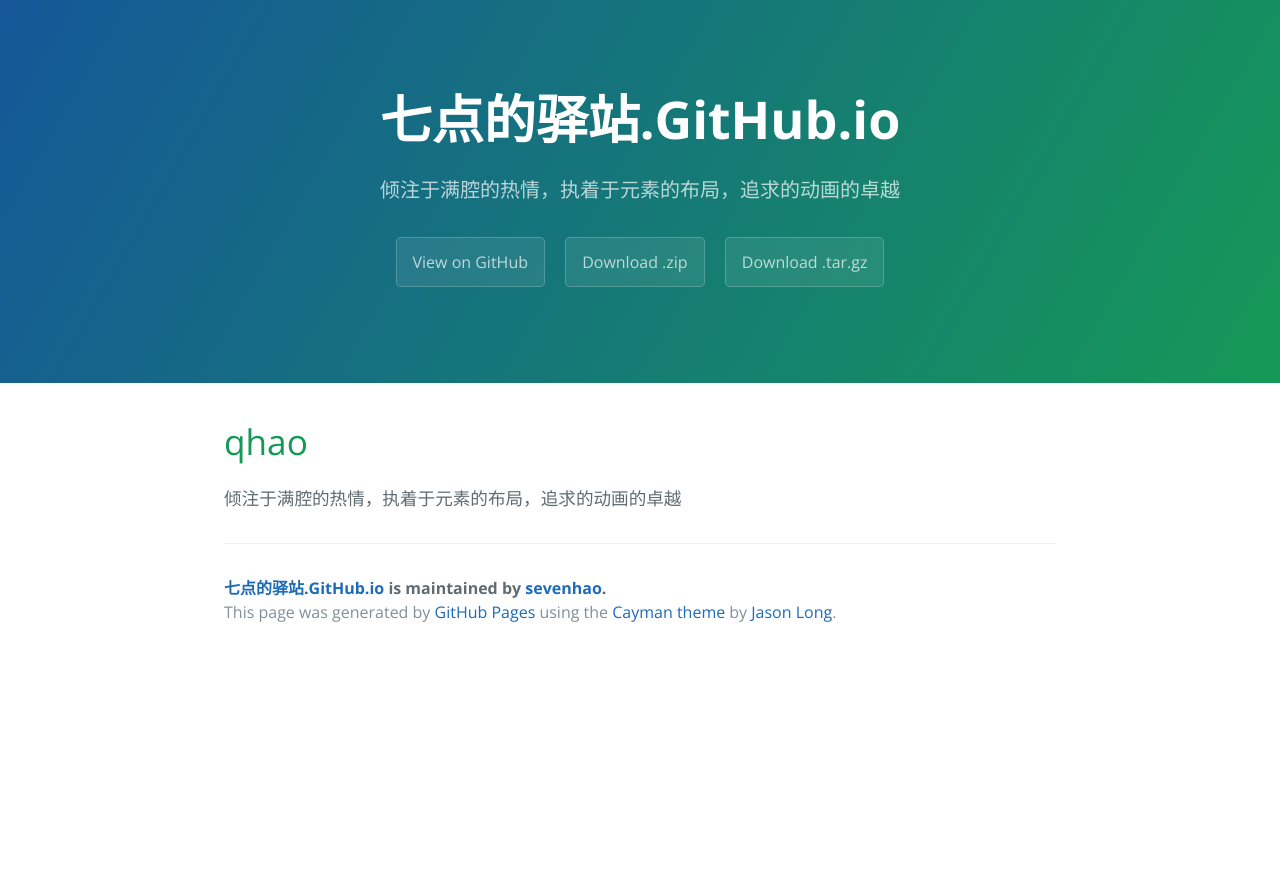
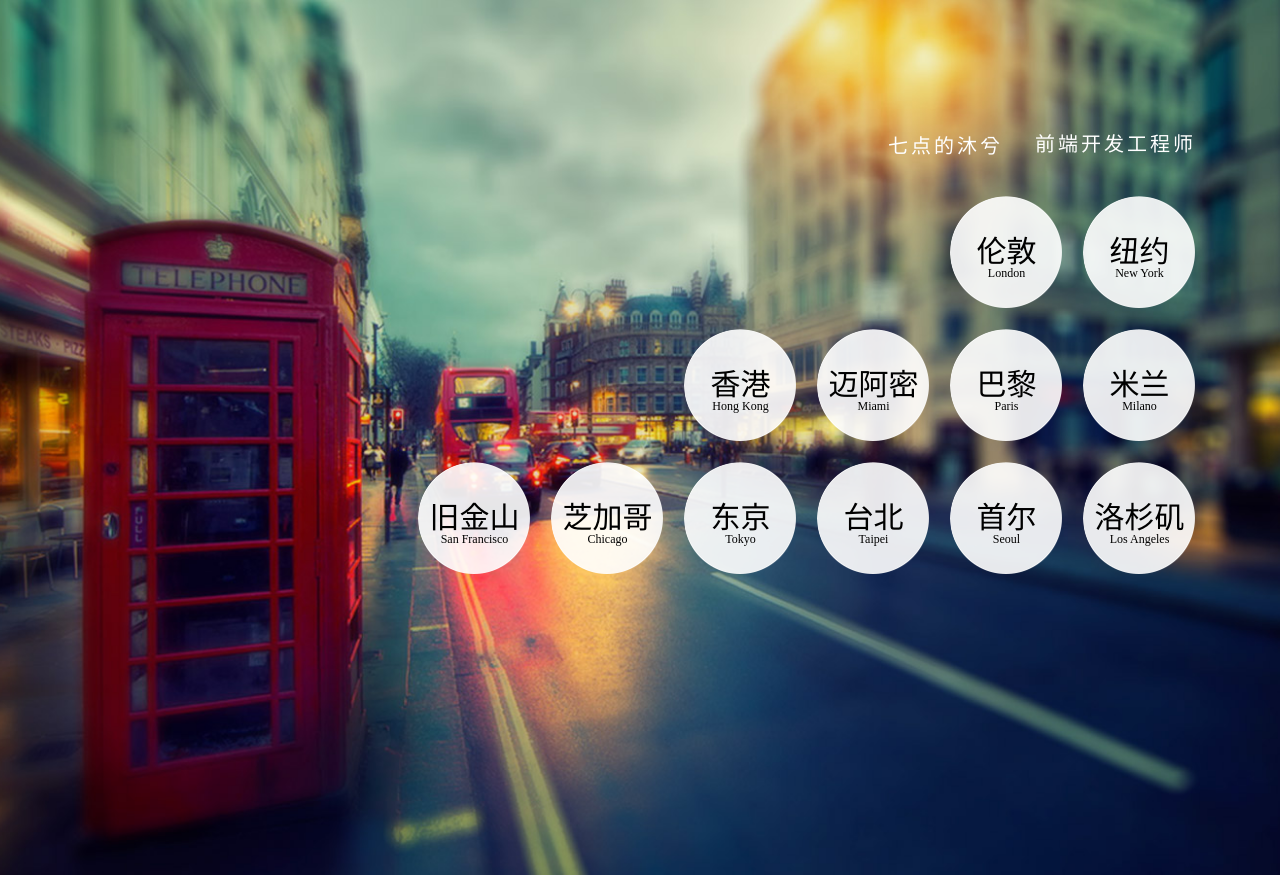
Before and after one commit to sevenhao/qhao, a plain HTML site: page index.html in a window 1280 px wide. Before the commit the page ends 800 px from the top, so only its background shows below. Drawn offline with nearby package versions, Linux system fonts and the light colour scheme.

Commit message:
主页设计仿出国购

```diff
--- a/index.html
+++ b/index.html
@@ -1,36 +1,149 @@
 <!DOCTYPE html>
 <html lang="en-us">
-  <head>
+<head>
     <meta charset="UTF-8">
     <title>七点的驿站.GitHub.io by sevenhao</title>
     <meta name="viewport" content="width=device-width, initial-scale=1">
-    <link rel="stylesheet" type="text/css" href="stylesheets/normalize.css" media="screen">
-    <link href='https://fonts.googleapis.com/css?family=Open+Sans:400,700' rel='stylesheet' type='text/css'>
-    <link rel="stylesheet" type="text/css" href="stylesheets/stylesheet.css" media="screen">
-    <link rel="stylesheet" type="text/css" href="stylesheets/github-light.css" media="screen">
-  </head>
-  <body>
-    <section class="page-header">
-      <h1 class="project-name">七点的驿站.GitHub.io</h1>
-      <h2 class="project-tagline">倾注于满腔的热情，执着于元素的布局，追求的动画的卓越</h2>
-      <a href="https://github.com/sevenhao/qhao" class="btn">View on GitHub</a>
-      <a href="https://github.com/sevenhao/qhao/zipball/master" class="btn">Download .zip</a>
-      <a href="https://github.com/sevenhao/qhao/tarball/master" class="btn">Download .tar.gz</a>
-    </section>
+    <link rel="stylesheet" href="stylesheets/myStyle.css">
+</head>
+<body>
+  <div>
+      <div class="city_bg" id="city-bg" style="height: 875px;"></div>
+      <div class="intro">
+          <div class="city_list" id="city-list">
+              <div class="top_slogan">
+                  <i class="brand">七点的沐兮</i>&nbsp;&nbsp;&nbsp;&nbsp;<span>前端开发工程师</span>
+              </div>
+              <!-- 通过style控制元素的left值，每一次移动距离是-830px-->
+              <div class="single_wrap clearfix">
+                  <div class="single">
+                      <ul class="clearfix">
+                          <li>
+                              <a title="纽约-New York购物指南" action-type="change-bg" action-data="img=http://zanbai.b0.upaiyun.com/2013/12/8c404ae829b803c3.jpg" href="http://www.zanbai.com/newyork/">
+									<span class="city_name">
+										<em class="fs30">纽约</em>
+										<em class="fs12">New York</em>
+									</span>
+                                  <span class="bg"></span>
+                              </a>
+                          </li>
+                          <li>
+                              <a title="伦敦-London购物指南" action-type="change-bg" action-data="img=http://zanbai.b0.upaiyun.com/2013/12/a5b70ae75c064bf0.jpg" href="http://www.zanbai.com/london/">
+									<span class="city_name">
+										<em class="fs30">伦敦</em>
+										<em class="fs12">London</em>
+									</span>
+                                  <span class="bg"></span>
+                              </a>
+                          </li>
+                      </ul>
+                  </div>
+                  <div class="single">
+                      <ul class="clearfix">
+                          <li>
+                              <a title="米兰-Milano购物指南" action-type="change-bg" action-data="img=http://zanbai.b0.upaiyun.com/2013/12/d8144bb2b937b2b9.jpg" href="http://www.zanbai.com/milano/">
+									<span class="city_name">
+										<em class="fs30">米兰</em>
+										<em class="fs12">Milano</em>
+									</span>
+                                  <span class="bg"></span>
+                              </a>
+                          </li>
+                          <li>
+                              <a title="巴黎-Paris购物指南" action-type="change-bg" action-data="img=http://zanbai.b0.upaiyun.com/2013/12/a003cb1078eaf205.jpg" href="http://www.zanbai.com/paris/">
+									<span class="city_name">
+										<em class="fs30">巴黎</em>
+										<em class="fs12">Paris</em>
+									</span>
+                                  <span class="bg"></span>
+                              </a>
+                          </li>
+                          <li>
+                              <a title="迈阿密-Miami购物指南" action-type="change-bg" action-data="img=http://zanbai.b0.upaiyun.com/2013/12/d5c8d8292b04568f.jpg" href="http://www.zanbai.com/miami/">
+									<span class="city_name">
+										<em class="fs30">迈阿密</em>
+										<em class="fs12">Miami</em>
+									</span>
+                                  <span class="bg"></span>
+                              </a>
+                          </li>
+                          <li>
+                              <a title="香港-Hong Kong购物指南" action-type="change-bg" action-data="img=http://zanbai.b0.upaiyun.com/2013/12/37dd15525c549a87.jpg" href="http://www.zanbai.com/hongkong/">
+									<span class="city_name">
+										<em class="fs30">香港</em>
+										<em class="fs12">Hong Kong</em>
+									</span>
+                                  <span class="bg"></span>
+                              </a>
+                          </li>
+                      </ul>
+                  </div>
+                  <div class="single">
+                      <ul class="clearfix">
+                          <li>
+                              <a title="洛杉矶-Los Angeles购物指南" action-type="change-bg" action-data="img=http://zanbai.b0.upaiyun.com/2013/12/8bc0d3570e83d69e.jpg" href="http://www.zanbai.com/losangeles/">
+									<span class="city_name">
+										<em class="fs30">洛杉矶</em>
+										<em class="fs12">Los Angeles</em>
+									</span>
+                                  <span class="bg"></span>
+                              </a>
+                          </li>
+                          <li>
+                              <a title="首尔-Seoul购物指南" action-type="change-bg" action-data="img=http://zanbai.b0.upaiyun.com/2013/12/2697886b928e6154.jpg" href="http://www.zanbai.com/seoul/">
+									<span class="city_name">
+										<em class="fs30">首尔</em>
+										<em class="fs12">Seoul</em>
+									</span>
+                                  <span class="bg"></span>
+                              </a>
+                          </li>
+                          <li>
+                              <a title="台北-Taipei购物指南" action-type="change-bg" action-data="img=http://zanbai.b0.upaiyun.com/2013/12/e6a93d5dc3a8078a.jpg" href="http://www.zanbai.com/taipei/">
+									<span class="city_name">
+										<em class="fs30">台北</em>
+										<em class="fs12">Taipei</em>
+									</span>
+                                  <span class="bg"></span>
+                              </a>
+                          </li>
+                          <li>
+                              <a title="东京-Tokyo购物指南" action-type="change-bg" action-data="img=http://zanbai.b0.upaiyun.com/2013/12/414df54103c74ddb.jpg" href="http://www.zanbai.com/tokyo/">
+									<span class="city_name">
+										<em class="fs30">东京</em>
+										<em class="fs12">Tokyo</em>
+									</span>
+                                  <span class="bg"></span>
+                              </a>
+                          </li>
+                          <li>
+                              <a title="芝加哥-Chicago购物指南" action-type="change-bg" action-data="img=http://zanbai.b0.upaiyun.com/2013/12/c4829fa1c52e933d.jpg" href="http://www.zanbai.com/chicago/">
+									<span class="city_name">
+										<em class="fs30">芝加哥</em>
+										<em class="fs12">Chicago</em>
+									</span>
+                                  <span class="bg"></span>
+                              </a>
+                          </li>
+                          <li>
+                              <a title="旧金山-San Francisco购物指南" action-type="change-bg" action-data="img=http://zanbai.b0.upaiyun.com/2013/12/1dfb2b230f46b829.jpg" href="http://www.zanbai.com/sanfrancisco/">
+									<span class="city_name">
+										<em class="fs30">旧金山</em>
+										<em class="fs12">San Francisco</em>
+									</span>
+                                  <span class="bg"></span>
+                              </a>
+                          </li>
+                      </ul>
+                  </div>
+              </div>
+          </div>
 
-    <section class="main-content">
-      <h1>
-<a id="qhao" class="anchor" href="#qhao" aria-hidden="true"><span class="octicon octicon-link"></span></a>qhao</h1>
+      </div>
+  </div>
+  <script type="text/javascript">
+      require('home/main1');
+  </script>
 
-<p>倾注于满腔的热情，执着于元素的布局，追求的动画的卓越</p>
-
-      <footer class="site-footer">
-        <span class="site-footer-owner"><a href="https://github.com/sevenhao/qhao">七点的驿站.GitHub.io</a> is maintained by <a href="https://github.com/sevenhao">sevenhao</a>.</span>
-        <span class="site-footer-credits">This page was generated by <a href="https://pages.github.com">GitHub Pages</a> using the <a href="https://github.com/jasonlong/cayman-theme">Cayman theme</a> by <a href="https://twitter.com/jasonlong">Jason Long</a>.</span>
-      </footer>
-
-    </section>
-
-
-  </body>
+</body>
 </html>
--- /dev/null
+++ b/stylesheets/myStyle.css
@@ -0,0 +1,243 @@
+@charset "utf-8";
+/* CSS Document */
+body {
+    background: #fff;
+    font-family: "STHeiti","Microsoft YaHei",'微软雅黑',"monotype corsive";
+    color: #666;
+    font-size: 13px;
+}
+
+body, h1, h2, h3, h4, h5, h6, dl, dt, dd, ul, ol, li, th, td, p, blockquote, pre, form, fieldset, legend, input, button, textarea, hr {
+    margin: 0;
+    padding: 0;
+}
+
+::selection {
+    background: #000;
+    color: #fff;
+}
+
+html {
+    font-family: sans-serif;
+    -ms-text-size-adjust: 100%;
+    -webkit-text-size-adjust: 100%;
+}
+
+* {
+    box-sizing: border-box;
+}
+
+.fs51{font-size: 51px}
+.fs30{font-size: 30px}
+.fs24{font-size: 24px}
+.fs18{font-size: 18px}
+.fs12{font-size: 12px}
+
+.clearfix {
+    display: block;
+}
+
+a {
+    color: #000;
+    text-decoration: none;
+}
+
+address, caption, cite, code, dfn, em, i, th, var {
+    font-style: normal;
+    font-weight: normal;
+}
+
+.city_bg {
+    background-image: url(../images/index/bg_1.jpg);
+    height: 760px;
+    background-repeat: no-repeat;
+    background-position: center 0;
+    background-size: cover;
+    position: absolute;
+    top: 0;
+    bottom: 0;
+    left: 0;
+    right: 0;
+    width: 100%;
+    z-index: -1;
+}
+
+.intro {
+    padding-top: 10%;
+}
+
+.intro .city_list {
+    width: auto;
+    border: none;
+    position: relative;
+    right: 5%;
+}
+
+.city_list .top_slogan {
+    color: #fff;
+    margin-left: 10%;
+    font-size: 20px;
+    margin: 0 20px 35px 0;
+    text-align: right;
+    letter-spacing: 3px;
+}
+
+.city_list .brand {
+    display: inline-block;
+    vertical-align: middle;
+    line-height: 30px;
+}
+
+.city_list .top_slogan {
+    color: #fff;
+    margin-left: 10%;
+    font-size: 20px;
+    margin: 0 20px 35px 0;
+    text-align: right;
+    letter-spacing: 3px;
+}
+
+.intro .single_wrap {
+    height: 400px;
+    overflow: hidden;
+    position: relative;
+}
+
+.intro .single {
+    float: right;
+    overflow: hidden;
+    zoom: 1;
+    width: 100%;
+    _position: relative;
+}
+
+.intro .single ul {
+    height: auto;
+    _position: relative;
+}
+
+.intro .city_list li {
+    float: right;
+}
+
+
+.city_list li {
+    float: left;
+    _display: inline;
+    _position: relative;
+    margin: 0 20px 20px 0;
+    background: url(../images/index/index_city.png);
+    _background-image: url(../images/index/index_city.gif);
+    width: 113px;
+    height: 113px;
+    border-radius: 56px;
+    overflow: hidden;
+    _zoom: 1;
+}
+
+.city_list li a {
+    position: relative;
+    top: 0;
+    left: 0;
+    display: block;
+    vertical-align: middle;
+    width: 113px;
+    height: 113px;
+    text-align: center;
+    overflow: hidden;
+    -webkit-transition: color .5s ease .15s;
+    color: #000;
+    zoom: 1;
+}
+
+.city_list li a .city_name {
+    position: relative;
+    display: block;
+    z-index: 100;
+    margin-top: 31px;
+}
+
+.city_list li a span em {
+    display: block;
+    height: 34px;
+}
+
+.city_list li a .city_name .fs12 {
+    margin-top: 5px;
+}
+
+.city_list li a .bg {
+    position: absolute;
+    top: 113px;
+    left: 0;
+    width: 100%;
+    height: 100%;
+    -webkit-transition: top .1s ease-out .15s;
+    background: url(../images/index/index_city.png) -261px 0;
+}
+
+/*城市列表公用样式*/
+.city_list .top_slogan{
+    color: #fff;
+    margin-left:10%;
+    font-size: 20px;
+    margin:0 20px 35px 0;
+    text-align: right;
+    letter-spacing: 3px;
+}
+.city_list .brand{
+    display: inline-block;
+    vertical-align: middle;
+    line-height: 30px;
+}
+.city_list li{
+    float: left;
+    _display: inline;
+    _position: relative;
+    margin:0 20px 20px 0;
+    background: url(../images/index/index_city.png);
+    width:113px;
+    height:113px;
+    border-radius: 56px;
+    overflow: hidden;
+    _zoom:1;}
+.city_list li.hot{
+    background: url(../images/index/index_city.png) -132px 0;
+}
+.city_list li.hot a{color: #fff}
+.city_list li a{
+    position: relative;
+    top:0;left:0;
+    display:block;
+    vertical-align: middle;
+    width:113px;
+    height:113px;
+    text-align: center;
+    overflow: hidden;
+    -webkit-transition:color .5s ease .15s;
+    color: #000;
+    zoom:1;
+}
+.city_list li a .city_name{
+    position: relative;
+    display: block;
+    z-index: 100;
+    margin-top:31px;
+}
+.city_list li a .city_name .fs12{margin-top: 5px;}
+.city_list li a .bg{
+    position: absolute;
+    top:113px;
+    left: 0;
+    width:100%;
+    height:100%;
+    -webkit-transition:top .1s ease-out .15s;
+    background: url(../images/index/index_city.png) -261px 0;
+}
+.city_list li a:hover {
+    color:#fff;
+    -webkit-transition:all .2s ease-out .15s;
+    text-shadow:0 0 5px #fff;_color:#000;
+}
+.city_list li a:hover .bg{top:0;}
+.city_list li a span em{display: block;height: 34px}
```
Also changed, not shown: index - 副本.html (added, +39 -0 lines), images/index/8c404ae829b803c3.jpg (added), images/index/bg_1.jpg (added), images/index/index_city.png (added), js/jquery-2.1.3.min.js (added).
